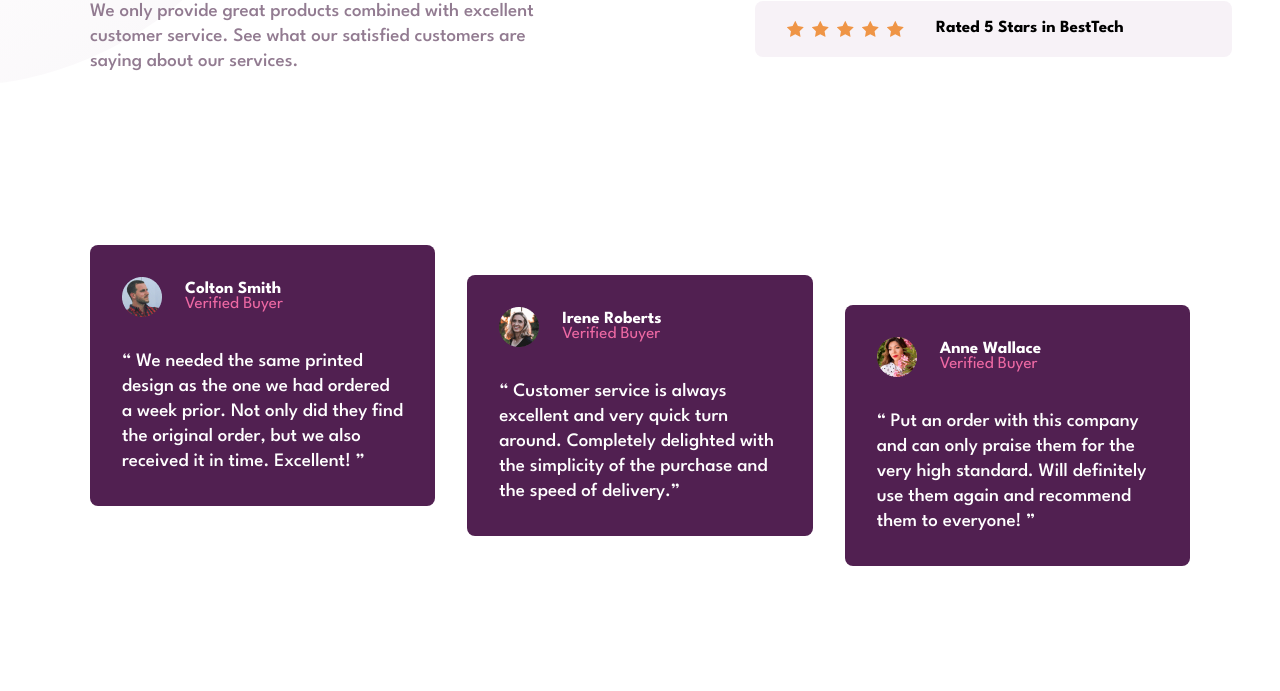
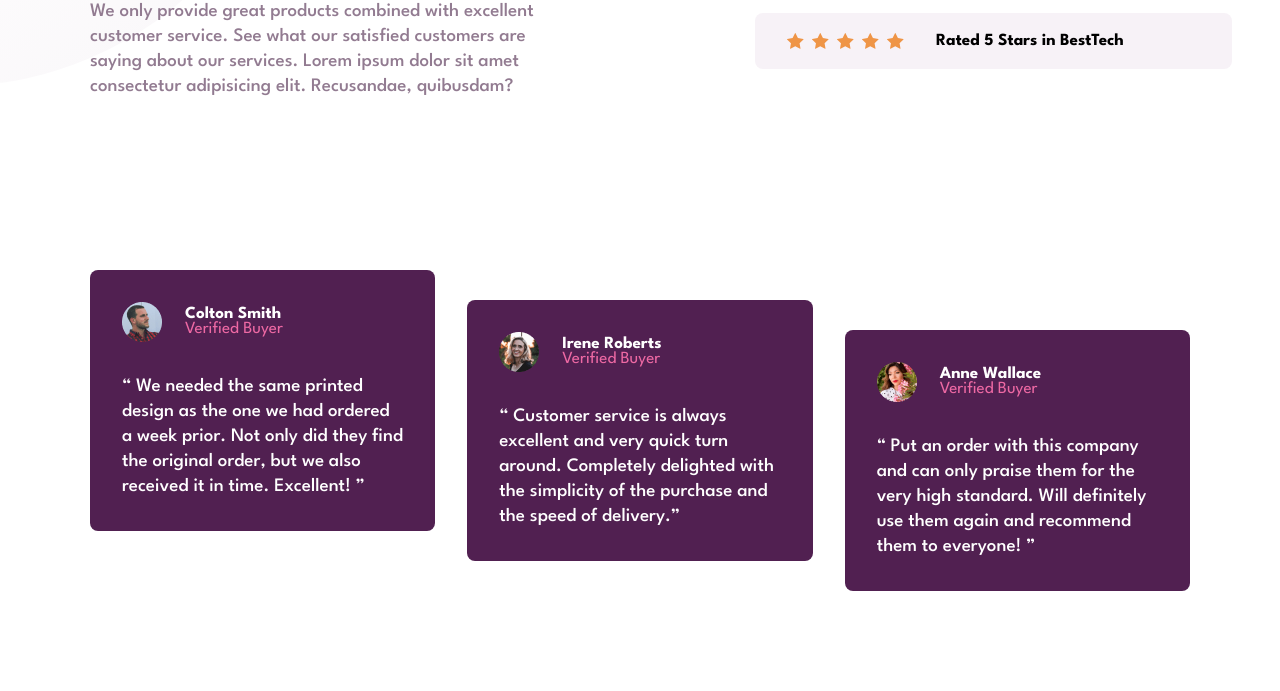
Before and after one commit to ahmedofweb/figma-maket, a plain HTML site: page index.html in a window 1280 px wide. Shown: the part 279-970 px from the top of the page. Before the commit the page ends 945 px from the top, so only its background shows below. Drawn offline with Linux system fonts and the light colour scheme.

Commit message:
news  part change

```diff
--- a/index.html
+++ b/index.html
@@ -13,7 +13,7 @@
             <div class="hero__container container">
                 <div class="hero__info">
                     <h1>10,000+ of our <br> users love our <br> products.</h1>
-                    <p>We only provide great products combined with excellent customer service. See what our satisfied customers are saying about our services.</p>
+                    <p>We only provide great products combined with excellent customer service. See what our satisfied customers are saying about our services. Lorem ipsum dolor sit amet consectetur adipisicing elit. Recusandae, quibusdam?</p>
                 </div>
                 <ul class="hero__list">
                     <li class="hero__item">
```
